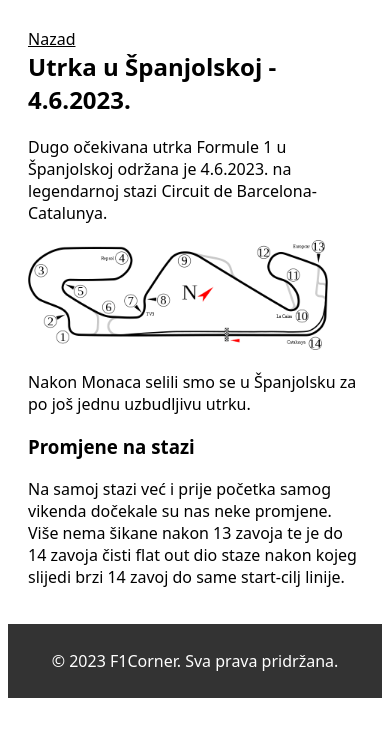
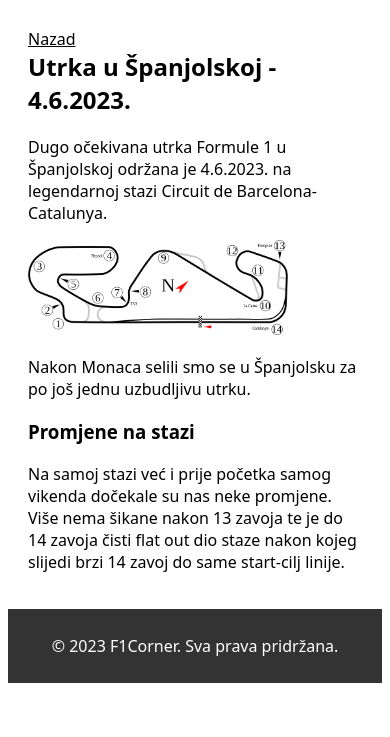
Before and after one commit to matijaJZ/F1Corner, a plain HTML site: page clanak_utrka_4_6_2023.html in a window 390 px wide. Shown: the part 63-800 px from the top of the page. Drawn offline with Linux system fonts and the light colour scheme.

Commit message:
Update clanak_utrka_4_6_2023.html

```diff
--- a/clanak_utrka_4_6_2023.html
+++ b/clanak_utrka_4_6_2023.html
@@ -91,7 +91,7 @@ article a {
 }
 @media screen and (max-width: 600px) {
   #staza_spanjolske {
-    width: 300px;
+    width: 260px;
     height: auto;
   }
 }
```
